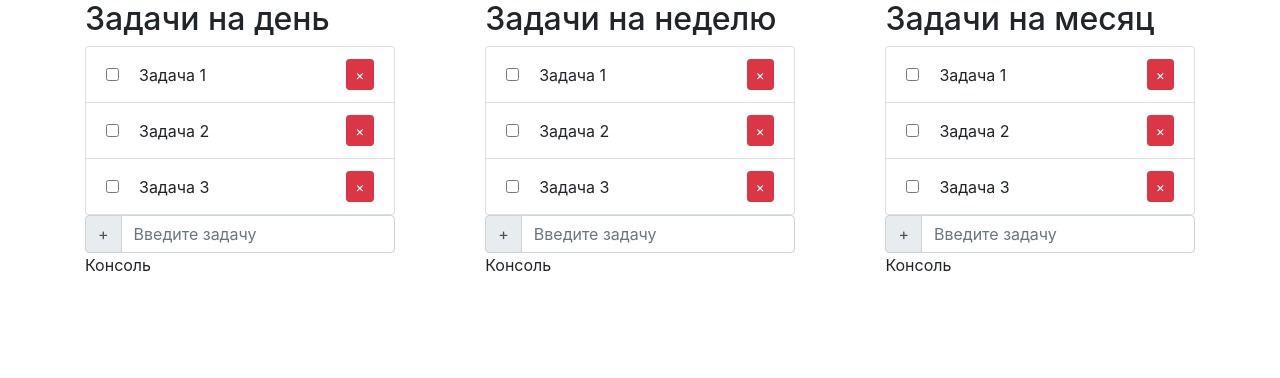
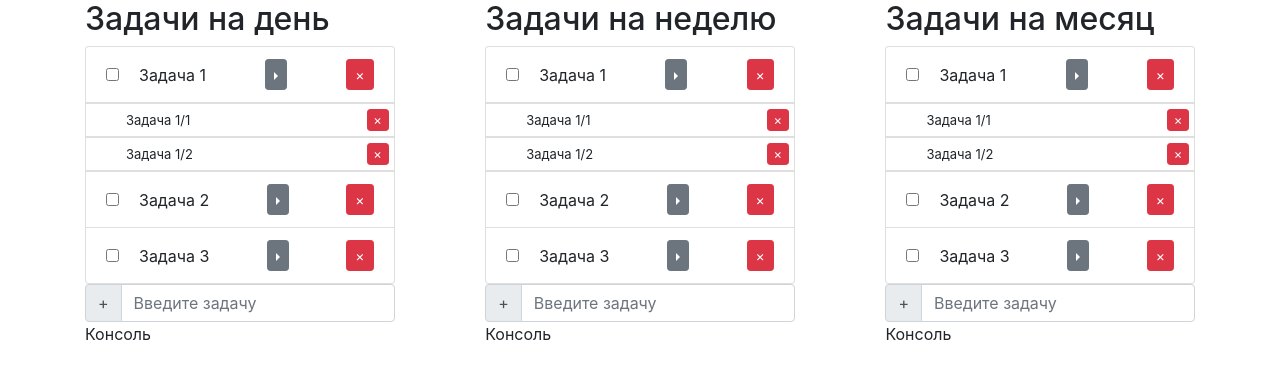
Before and after one commit to Kopylov-D/Planning-app, a React (Create React App) app: page / in a window 1280 px wide. Shown: the top 378 px of the page. Built offline with nearby package versions, Linux system fonts and the light colour scheme.

Commit message:
W28W4 tasks

```diff
--- a/public/index.html
+++ b/public/index.html
@@ -4,11 +4,8 @@
     <meta charset="utf-8" />
     <meta name="viewport" content="width=device-width, initial-scale=1" />
     <meta name="theme-color" content="#000000" />
-    <meta
-      name="description"
-      content="Web site created using create-react-app"
-    />
-    <link rel="apple-touch-icon" href="%PUBLIC_URL%/logo192.png" />
+
+    <link rel="icon" href="%PUBLIC_URL%/Logo.png" />
     <!--
       manifest.json provides metadata used when your web app is installed on a
       user's mobile device or desktop. See https://developers.google.com/web/fundamentals/web-app-manifest/
--- a/src/components/Todolist/TodoItem/SubTask.js
+++ b/src/components/Todolist/TodoItem/SubTask.js
@@ -1,17 +1,37 @@
 import React from 'react';
 
-function SubTask(props) {
+const SubTask = (props) => {
+  const classes = [];
+
+  if (props.subtask.done) {
+    classes.push('done')
+  }
+
   return (
-    <li className="list-group-item sub">
-      <input
-        type="checkbox"
-        // checked={props.todo.done}
-        className="checkBox"
-        onChange={() => props.onChecked(props.todo.id)}
-      ></input>
-      {props.todo.text}
-    </li>
+    <div>
+      {props.subtask.idTodo === props.todoId ? (
+        <li className="list-group-item note sub">
+          <div className={classes.join(' ')}>
+            {/* <input
+              type="checkbox"
+              checked={props.subtask.done}
+              className="checkBox"
+              onChange={() => props.onChecked(props.subtask.id)}
+            ></input> */}
+            {props.subtask.text}
+          </div>
+
+          <button
+            type="button"
+            className="btn btn-danger btn-sm sub"
+            onClick={() => props.onClickDelete(props.subtask.id)}
+          >
+            &times;
+          </button>
+        </li>
+      ) : null}
+    </div>
   );
-}
+};
 
 export default SubTask;
--- a/src/components/Todolist/TodoItem/TodoItem.js
+++ b/src/components/Todolist/TodoItem/TodoItem.js
@@ -6,6 +6,10 @@ const TodoItem = (props) => {
 
   if (props.todo.done) {
     classes.push('done');
+  }
+
+  if (props.className) {
+    classes.push(props.className);
   }
 
   return (
@@ -24,6 +28,14 @@ const TodoItem = (props) => {
           {props.todo.text}
         </div>
 
+        <div class="btn-group dropright">
+          <button
+            type="button"
+            class="btn btn-secondary btn-sm  dropdown-toggle"
+            onClick={() => props.onClickSubtaskOpen(props.todo.id)}
+          ></button>
+        </div>
+
         <button
           type="button"
           className="btn btn-danger btn-sm"
@@ -32,20 +44,16 @@ const TodoItem = (props) => {
           &times;
         </button>
       </li>
-      {props.subtasksIsOpen ?
-       props.todo.map((todo, index) => {
-        return (
-          <TodoItem
-            key={index}
-            todo={todo}
-            subtasksIsOpen={props.subtasksIsOpen}
-            onClickTodo={props.onClickTodo}
-            onClickDelete={props.onClickDelete}
-            onChecked={props.onChecked}
-          />
-        );
-      })
-      : null}
+
+      {props.subtasksIsOpen ? (
+        <ul className="list-group">
+          {props.subtasks.map((task, index) => {
+            return (
+              <SubTask key={index} subtask={task} todoId={props.todo.id} />
+            );
+          })}
+        </ul>
+      ) : null}
     </Fragment>
   );
 };
--- a/src/components/Todolist/Todolist.js
+++ b/src/components/Todolist/Todolist.js
@@ -6,15 +6,18 @@ const Todolist = (props) => {
     <div className="todolist">
       <h2>{props.todoName}</h2>
       <ul className="list-group">
-        {props.todo.map((todo, index) => {
+        {props.todos.map((todo, index) => {
           return (
             <TodoItem
               key={index}
               todo={todo}
-              subtasksIsOpen={props.subtasksIsOpen}
+              subtasksIsOpen={todo.subtasksIsOpen}
+              subtasks={props.subtasks}
               onClickTodo={props.onClickTodo}
               onClickDelete={props.onClickDelete}
+              onClickDeleteSubtask={props.onClickDeleteSubtask}
               onChecked={props.onChecked}
+              onClickSubtaskOpen={props.onClickSubtaskOpen}
             />
           );
         })}
@@ -31,7 +34,7 @@ const Todolist = (props) => {
             className="form-control"
             placeholder="Введите задачу"
             onChange={props.onChangeInput}
-            onKeyDown={(event) => props.onKeyEnter(event, props.todo.length)}
+            onKeyDown={(event) => props.onKeyEnter(event, props.todos.length)}
           />
         </div>
       </Fragment>
--- a/src/containers/Todo.js
+++ b/src/containers/Todo.js
@@ -1,25 +1,21 @@
 import React from 'react';
 import Todolist from '../components/Todolist/Todolist';
-
-function createString(n) {
-  let arr = [];
-  for (let i = 0; i <= n; i++) {
-    arr.push({ id: i, text: `Задача ${i}`, done: false, main: false });
-  }
-  return arr;
-}
 
 class Todo extends React.Component {
   state = {
     todoName: this.props.todoName,
-    todoItem: {
-      todo: [
-        { id: 0, text: `Задача 1`, done: false, main: true },
-        { id: 1, text: `Задача 2`, done: false, main: false },
-        { id: 2, text: `Задача 3`, done: false, main: true },
-      ],
-      subtasksIsOpen: false,
-    },
+    todos: [
+      { id: 0, text: `Задача 1`, done: false, subtasksIsOpen: true },
+      { id: 1, text: `Задача 2`, done: false, subtasksIsOpen: false },
+      { id: 2, text: `Задача 3`, done: false, subtasksIsOpen: false },
+    ],
+    subtasks: [
+      { id: 0, idTodo: 0, text: `Задача 1/1`, done: false },
+      { id: 1, idTodo: 0, text: `Задача 1/2`, done: false },
+      { id: 2, idTodo: 1, text: `Задача 1/3`, done: false },
+      { id: 3, idTodo: 2, text: `Задача 1/4`, done: false },
+      { id: 4, idTodo: 2, text: `Задача 1/5`, done: false },
+    ],
   };
 
   consoleClick = (n) => {
@@ -33,39 +29,41 @@ class Todo extends React.Component {
 
   onKeyEnter = (event, id) => {
     if (event.key === 'Enter' && event.target.value) {
-      const todoItem = { ...this.state.todoItem };
-      const todo = todoItem.todo;
-      todo.push({
+      const todos = [...this.state.todos];
+
+      todos.push({
         id: id + 1,
         text: event.target.value,
         done: false,
-        main: true,
+        subtasksIsOpen: true,
       });
-      todoItem.todo = todo
 
       this.setState({
-        todoItem,
+        todos,
       });
       event.target.value = '';
     }
   };
 
   onClickDeleteHandler = (id) => {
-    const todoItem = { ...this.state.todoItem };
-    let todo = todoItem.todo;
+    let todos = [...this.state.todos];
 
-    todo = todo.filter((item) => item.id !== id);
-    todoItem.todo = todo
+    todos = todos.filter((item) => item.id !== id);
+
     this.setState({
-      todoItem
+      todos,
     });
   };
 
+  onClickDeleteSubtaskHandler = (id, parentId) => {
+    const todos = { ...this.state.todos };
+  };
+
   onCheckedHandler = (id) => {
-    const todoItem = [...this.state.todoItem.todo];
+    const todos = [...this.state.todos];
 
     this.setState(
-      todoItem.map((todo) => {
+      todos.map((todo) => {
         if (todo.id === id) {
           todo.done = !todo.done;
         }
@@ -73,18 +71,31 @@ class Todo extends React.Component {
     );
   };
 
+  onClickSubtaskOpenHandler = (id) => {
+    const todos = [...this.state.todos];
+
+    this.setState(
+      todos.map((todo) =>
+        todo.id === id ? (todo.subtasksIsOpen = !todo.subtasksIsOpen) : null
+      )
+    );
+  };
+
   render() {
     return (
       <div>
         <Todolist
-          todo={this.state.todoItem.todo}
+          todos={this.state.todos}
           todoName={this.state.todoName}
-          subtasksIsOpen={this.state.todoItem.subtasksIsOpen}
+          subtasks={this.state.subtasks}
+          // subtasksIsOpen={this.state.todoItem.subtasksIsOpen}
           onClickTodo={this.onClickTodo}
           onChangeInput={this.onChangeInput}
           onKeyEnter={this.onKeyEnter}
           onClickDelete={this.onClickDeleteHandler}
+          onClickDeleteSubtask={this.onClickDeleteSubtaskHandler}
           onChecked={this.onCheckedHandler}
+          onClickSubtaskOpen={this.onClickSubtaskOpenHandler}
         />
         <div onClick={this.consoleClick}>Консоль</div>
       </div>
--- a/src/index.css
+++ b/src/index.css
@@ -39,3 +39,11 @@ code {
   font-size: small;
   padding: 5px 5px 5px 40px;
 }
+
+.sub button {
+  width: 22px;
+  height: 22px;
+  padding: 0;
+  text-align: center;
+
+}
```
Also changed, not shown: public/Logo.png (added).
